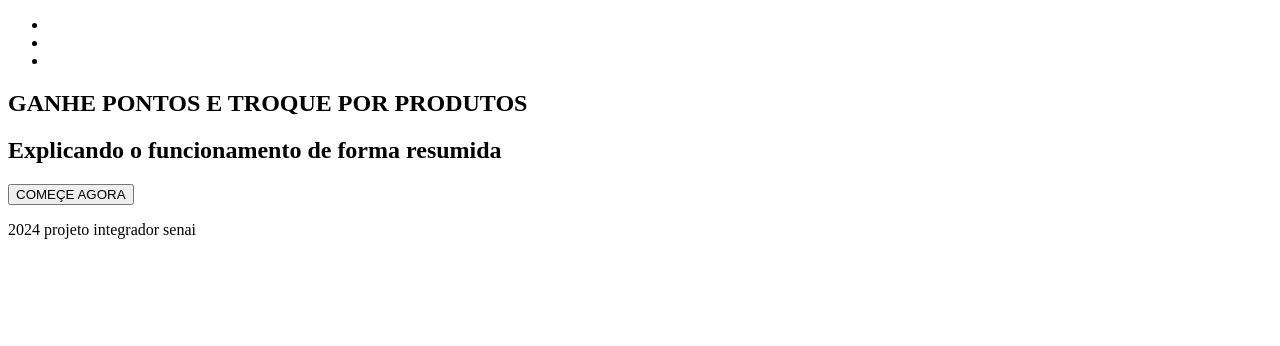
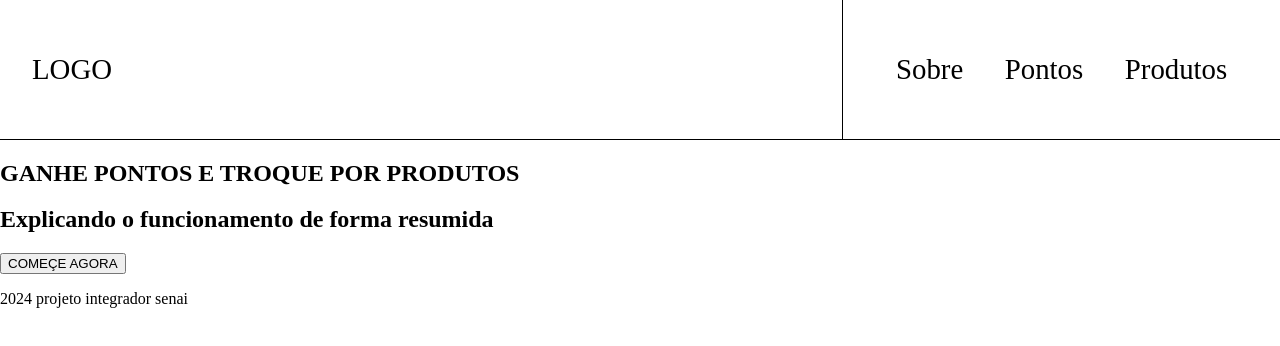
Before and after one commit to igor99995/reciclavel-points, a plain HTML site: page index.html in a window 1280 px wide. Drawn offline with Linux system fonts and the light colour scheme.

Commit message:
Adicionar css básico para o topo da página

```diff
--- a/index.html
+++ b/index.html
@@ -8,11 +8,11 @@
 </head>
 <body>
     <header>
-        <div class="logo"></div>
+        <div class="logo">LOGO</div>
         <ul class="top-bar">
-            <li class="sobre"></li>
-            <li class="pontos"></li>
-            <li class="produtos"></li>
+            <li class="sobre">Sobre</li>
+            <li class="pontos">Pontos</li>
+            <li class="produtos">Produtos</li>
         </ul>
     </header>
     <main>
--- a/style.css
+++ b/style.css
@@ -0,0 +1,42 @@
+*,
+*::before,
+*::after {
+    box-sizing: border-box;
+}
+
+body {
+    margin: 0;
+}
+
+ol, ul {
+    list-style: none;
+    padding: 0;
+}
+
+header {
+    display: flex;
+    flex-direction: row;
+    justify-content: space-between;
+    font-size: 1.8rem;
+    border-bottom: 1px solid black;
+}
+
+.logo {
+    margin: 1rem;
+    display: flex;
+    align-items: center;
+    margin: 2rem;
+}
+
+.top-bar {
+    display: flex;
+    flex-direction: row;
+    justify-content: space-between;
+    padding: 2rem;
+    margin: 0;
+    border-left: 1px solid black;
+}
+
+.top-bar li {
+    margin: 1.3rem
+}
```
